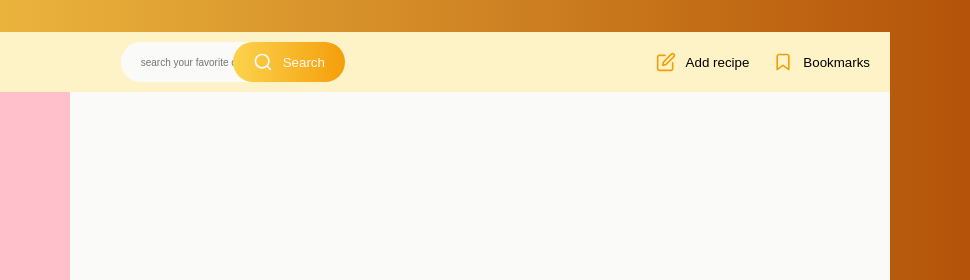
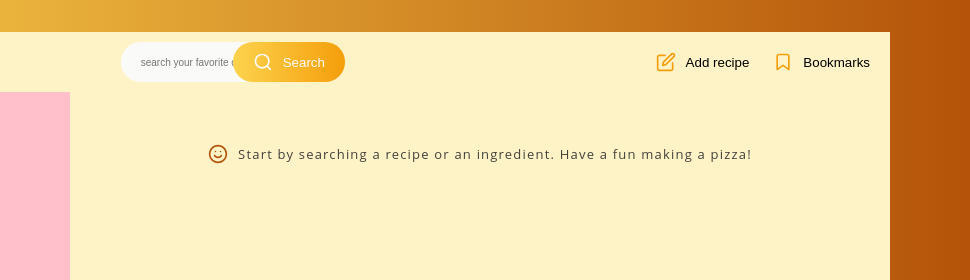
Before and after one commit to ShivaBuda/JavaScript-Course-Revision, a website: page Forkify App/index.html in a window 1280 px wide. Shown: the top 280 px of the page, 310-1280 px from the left. Drawn offline with nearby package versions, Linux system fonts and the light colour scheme; files that its build step writes are made by us from their sources.

Commit message:
add recipe message

```diff
--- a/Forkify App/index.html
+++ b/Forkify App/index.html
@@ -107,9 +107,21 @@
                         </li>
                     </ul>
                 </section>
+
+                <!-- ********* SECTION RECIPE ********** -->
+                 <section class="recipe">
+                     <div class="recipe__message">
+                        <svg class="recipe--icon">
+                            <use href="./img/icons.svg#icon-smile"></use>
+                        </svg>
+                        <p>
+                            Start by searching a recipe or an ingredient. Have a
+                            fun making a pizza!
+                        </p>
+                    </div>
+                 </section>
             </main>
 
-          <!-- ********* HEADER ********** -->
           <!-- ********* HEADER ********** -->
           <!-- ********* HEADER ********** -->
         </div>
--- /dev/null
+++ b/Forkify App/sass/layouts/_recipe.scss
@@ -0,0 +1,25 @@
+@use "../base/base" as *;
+
+.recipe {
+    grid-column: 2/-1;
+    background-color: $color-amber-100;
+    padding: 2rem 4rem;
+
+    &__message {
+        display: flex;
+        gap: 1rem;
+        align-items: center;
+        justify-content: center;
+        margin-top: 3.2rem;
+
+        & p {
+            font-size: 1.3rem;
+        }
+    }
+}
+
+.recipe--icon {
+    width: 2rem;
+    height: 2rem;
+    fill: $color-amber-700;
+}
--- a/Forkify App/sass/main.scss
+++ b/Forkify App/sass/main.scss
@@ -1,4 +1,5 @@
 @use "./base/base";
 @use "./layouts/header";
-@use "./layouts/preview";
+@use "./layouts/previewSearch";
+@use "./layouts/recipe";
 @use "./pages/home"
```
Also changed, not shown: Forkify App/sass/layouts/_previewSearch.scss (renamed from Forkify App/sass/layouts/_preview.scss).
